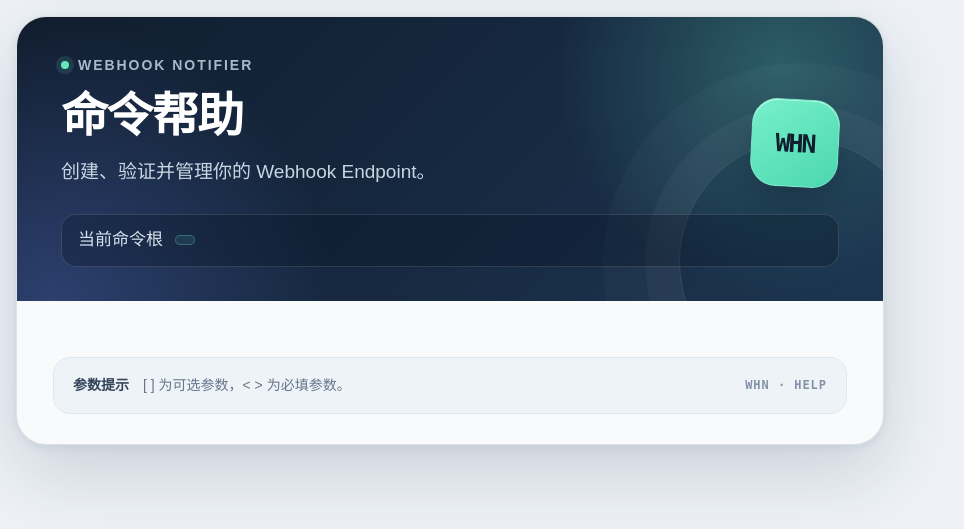
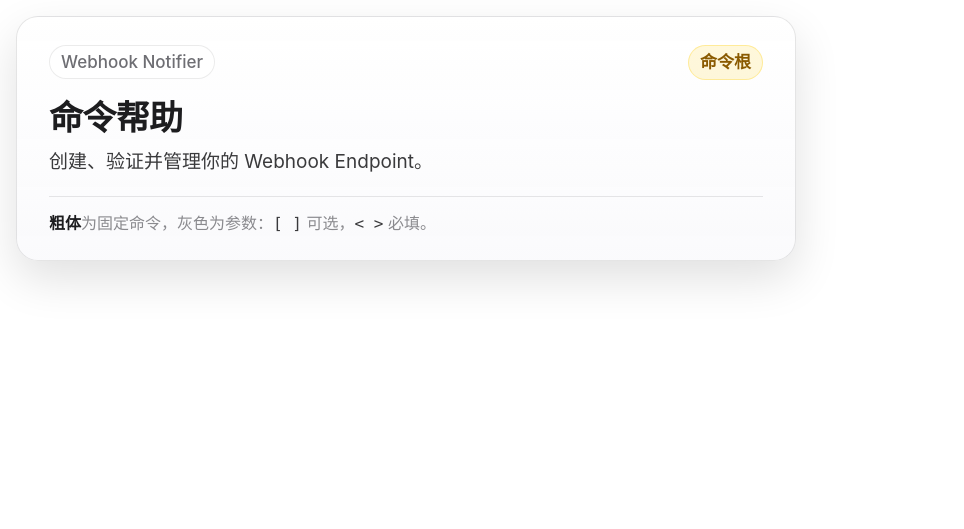
Before and after one commit to AsterleedsGuild0/astrbot_plugin_webhook_notifier, a Python web app: template templates/help_card.html in a window 1280 px wide. Shown: the top 529 px of the page, without its empty margins (0-964 px from the left). Run offline with Jinja, Linux system fonts and the light colour scheme; the template is opened without the code that fills it, so the values that code supplies are empty.

Commit message:
style💄: 按 C2 重设计帮助卡
Refs #38

```diff
--- a/templates/help_card.html
+++ b/templates/help_card.html
@@ -4,439 +4,97 @@
   <meta charset="utf-8">
   <meta name="viewport" content="width=device-width, initial-scale=1">
   <style>
-    * {
-      box-sizing: border-box;
+    * { box-sizing: border-box; }
+    html, body {
+      width: fit-content; min-width: 0; min-height: 0; height: auto; margin: 0; padding: 0;
+      color: #1d1d1f; background: #ffffff;
+      font-family: -apple-system, BlinkMacSystemFont, "SF Pro Text", "PingFang SC", "Hiragino Sans GB", "Microsoft YaHei", sans-serif;
     }
+    body { display: block; padding: 16px; overflow-x: hidden; }
+    .card {
+      width: 780px; max-width: 780px; overflow: hidden;
+      border: 1px solid rgba(0, 0, 0, 0.10); border-radius: 22px;
+      background: linear-gradient(180deg, rgba(255, 255, 255, 0.96), rgba(250, 250, 252, 0.94));
+      box-shadow: 0 18px 46px rgba(0, 0, 0, 0.12), 0 1px 0 rgba(255, 255, 255, 0.80) inset;
+    }
+    .card-inner { padding: 28px 32px 24px; }
+    .topbar { display: table; width: 100%; margin-bottom: 18px; }
+    .topbar > div { display: table-cell; vertical-align: top; }
+    .topbar > div + div { text-align: right; }
+    .pill {
+      display: inline-block; padding: 5px 11px; border: 1px solid rgba(0, 0, 0, 0.08); border-radius: 999px;
+      color: #6e6e73; background: rgba(255, 255, 255, 0.72); font-size: 17px; font-weight: 500; line-height: 1.3;
+    }
+    .pill-root { color: #8a5a00; background: rgba(255, 204, 0, 0.14); border-color: rgba(255, 204, 0, 0.30); font-weight: 600; }
+    .pill code { font-family: "SFMono-Regular", "SF Mono", Menlo, Consolas, "Liberation Mono", "PingFang SC", monospace; font-size: 0.94em; }
+    h1 { margin: 0; font-size: 34px; font-weight: 700; line-height: 1.18; letter-spacing: -0.02em; }
+    .lead { margin: 10px 0 0; color: #3a3a3c; font-size: 19px; line-height: 1.5; }
+    .diagnostic {
+      margin-top: 14px; padding: 12px 16px; border: 1px solid rgba(255, 59, 48, 0.22); border-radius: 14px;
+      color: #9f2d2f; background: rgba(255, 59, 48, 0.08); font-size: 18px; line-height: 1.45;
+    }
+    .fields {
+      margin: 0; padding: 0; list-style: none; overflow: hidden;
+      border: 1px solid rgba(0, 0, 0, 0.08); border-radius: 16px; background: rgba(255, 255, 255, 0.74);
+    }
+    .fields-admin { border-color: rgba(255, 204, 0, 0.45); }
+    .field { display: table; width: 100%; border-top: 1px solid rgba(60, 60, 67, 0.12); }
+    .field:first-child { border-top: 0; }
+    .field-name, .field-value { display: table-cell; vertical-align: top; padding: 12px 16px; line-height: 1.45; }
+    .field-name {
+      width: 384px; color: #8a8a8e; background: rgba(245, 245, 247, 0.55);
+      font-family: "SFMono-Regular", "SF Mono", Menlo, Consolas, "Liberation Mono", "PingFang SC", monospace;
+      font-size: 16px; font-weight: 400; overflow-wrap: anywhere; word-break: break-word;
+    }
+    .fields-admin .field-name { background: rgba(255, 204, 0, 0.10); }
+    .field-value { color: #6e6e73; font-size: 15px; line-height: 1.5; overflow-wrap: anywhere; }
+    .footer { margin-top: 20px; padding-top: 14px; border-top: 1px solid rgba(60, 60, 67, 0.12); color: #8a8a8e; font-size: 16px; line-height: 1.5; }
+    .footer code { font-family: "SFMono-Regular", "SF Mono", Menlo, Consolas, "Liberation Mono", "PingFang SC", monospace; color: #3a3a3c; }
+    .tok { white-space: nowrap; }
 
-    html,
-    body {
-      width: fit-content;
-      min-width: 0;
-      min-height: 0;
-      height: auto;
-      margin: 0;
-      padding: 0;
-      color: #192230;
-      background: #eef2f7;
-      font-family: "Avenir Next", "HarmonyOS Sans SC", "MiSans", "PingFang SC", "Source Han Sans SC", sans-serif;
-    }
-
-    body {
-      display: block;
-      padding: 16px;
-      overflow-x: hidden;
-    }
-
-    .help-card {
-      position: relative;
-      width: 868px;
-      max-width: 868px;
-      overflow: hidden;
-      border: 1px solid rgba(32, 48, 69, 0.12);
-      border-radius: 30px;
-      background: #f8fafc;
-      box-shadow: 0 28px 72px rgba(30, 48, 70, 0.17), 0 2px 10px rgba(30, 48, 70, 0.08);
-    }
-
-    .hero {
-      position: relative;
-      overflow: hidden;
-      padding: 38px 44px 34px;
-      color: #f7fbff;
-      background:
-        radial-gradient(circle at 88% 18%, rgba(99, 230, 190, 0.26) 0, rgba(99, 230, 190, 0) 28%),
-        radial-gradient(circle at 4% 100%, rgba(110, 139, 255, 0.28) 0, rgba(110, 139, 255, 0) 32%),
-        linear-gradient(135deg, #101d2e 0%, #172a42 58%, #1d3551 100%);
-    }
-
-    .hero:after {
-      content: "";
-      position: absolute;
-      right: -42px;
-      bottom: -84px;
-      width: 244px;
-      height: 244px;
-      border: 1px solid rgba(255, 255, 255, 0.12);
-      border-radius: 50%;
-      box-shadow: 0 0 0 34px rgba(255, 255, 255, 0.035), 0 0 0 76px rgba(255, 255, 255, 0.025);
-    }
-
-    .hero-kicker {
-      position: relative;
-      z-index: 1;
-      display: inline-flex;
-      align-items: center;
-      gap: 9px;
-      margin-bottom: 18px;
-      color: #a9b9ca;
-      font-size: 14px;
-      font-weight: 700;
-      letter-spacing: 0.14em;
-    }
-
-    .hero-kicker:before {
-      content: "";
-      width: 8px;
-      height: 8px;
-      border-radius: 50%;
-      background: #63e6be;
-      box-shadow: 0 0 0 5px rgba(99, 230, 190, 0.13);
-    }
-
-    .hero-row {
-      position: relative;
-      z-index: 1;
-      display: flex;
-      align-items: flex-end;
-      justify-content: space-between;
-      gap: 28px;
-    }
-
-    .hero-copy {
-      max-width: 610px;
-    }
-
-    h1 {
-      margin: 0;
-      color: #ffffff;
-      font-size: 47px;
-      font-weight: 750;
-      line-height: 1.08;
-      letter-spacing: -0.035em;
-    }
-
-    .hero-description {
-      margin: 15px 0 0;
-      color: #c9d5e2;
-      font-size: 19px;
-      line-height: 1.6;
-    }
-
-    .hero-mark {
-      position: relative;
-      flex: 0 0 auto;
-      width: 88px;
-      height: 88px;
-      border: 1px solid rgba(255, 255, 255, 0.17);
-      border-radius: 26px;
-      color: #101d2e;
-      background: linear-gradient(145deg, #77f0ca, #4bd7b0);
-      box-shadow: 0 18px 38px rgba(7, 18, 32, 0.28), 0 1px 0 rgba(255, 255, 255, 0.5) inset;
-      font-family: "JetBrains Mono", "SFMono-Regular", "Cascadia Code", monospace;
-      font-size: 25px;
-      font-weight: 800;
-      line-height: 88px;
-      text-align: center;
-      letter-spacing: -0.08em;
-      transform: rotate(3deg);
-    }
-
-    .wake-note {
-      position: relative;
-      z-index: 1;
-      display: flex;
-      align-items: center;
-      gap: 12px;
-      margin-top: 27px;
-      padding: 13px 16px;
-      border: 1px solid rgba(255, 255, 255, 0.13);
-      border-radius: 15px;
-      color: #d8e2ec;
-      background: rgba(6, 16, 29, 0.28);
-      font-size: 17px;
-      line-height: 1.45;
-    }
-
-    .wake-note code {
-      display: inline-block;
-      padding: 4px 9px;
-      border: 1px solid rgba(99, 230, 190, 0.3);
-      border-radius: 9px;
-      color: #82f2d0;
-      background: rgba(99, 230, 190, 0.1);
-      font-family: "JetBrains Mono", "SFMono-Regular", "Cascadia Code", monospace;
-      font-size: 16px;
-      font-weight: 750;
-    }
-
-    .content {
-      padding: 34px 36px 30px;
-    }
-
-    .section-grid {
-      display: grid;
-      grid-template-columns: 1fr 1fr;
-      gap: 18px;
-    }
-
-    .section {
-      position: relative;
-      padding: 24px;
-      border: 1px solid #dfe6ee;
-      border-radius: 22px;
-      background: #ffffff;
-      box-shadow: 0 8px 24px rgba(33, 50, 72, 0.055);
-    }
-
-    .section:first-child {
-      grid-column: 1 / -1;
-    }
-
-    .section-head {
-      display: flex;
-      align-items: flex-start;
-      gap: 14px;
-      margin-bottom: 18px;
-    }
-
-    .section-number {
-      flex: 0 0 auto;
-      width: 42px;
-      height: 42px;
-      border-radius: 13px;
-      font-family: "JetBrains Mono", "SFMono-Regular", "Cascadia Code", monospace;
-      font-size: 14px;
-      font-weight: 800;
-      line-height: 42px;
-      text-align: center;
-    }
-
-    .tone-mint .section-number {
-      color: #08765c;
-      background: #d9f8ed;
-    }
-
-    .tone-blue .section-number {
-      color: #315fb0;
-      background: #e6efff;
-    }
-
-    .tone-violet .section-number {
-      color: #6742a5;
-      background: #efe8fb;
-    }
-
-    .section-title {
-      margin: 1px 0 5px;
-      color: #172334;
-      font-size: 22px;
-      font-weight: 750;
-      line-height: 1.25;
-      letter-spacing: -0.015em;
-    }
-
-    .section-description {
-      margin: 0;
-      color: #718096;
-      font-size: 15px;
-      line-height: 1.52;
-    }
-
-    .commands {
-      display: grid;
-      gap: 10px;
-    }
-
-    .command {
-      position: relative;
-      padding: 13px 14px 12px 16px;
-      border: 1px solid #e5eaf0;
-      border-radius: 14px;
-      background: #f8fafc;
-    }
-
-    .command:before {
-      content: "";
-      position: absolute;
-      left: -1px;
-      top: 12px;
-      bottom: 12px;
-      width: 3px;
-      border-radius: 0 4px 4px 0;
-      background: #63e6be;
-    }
-
-    .tone-blue .command:before {
-      background: #6e8bff;
-    }
-
-    .tone-violet .command:before {
-      background: #9b7bd1;
-    }
-
-    .command code {
-      display: block;
-      color: #172334;
-      font-family: "JetBrains Mono", "SFMono-Regular", "Cascadia Code", monospace;
-      font-size: 16px;
-      font-weight: 750;
-      line-height: 1.45;
-      overflow-wrap: anywhere;
-      word-break: break-word;
-    }
-
-    .command p {
-      margin: 5px 0 0;
-      color: #718096;
-      font-size: 14px;
-      line-height: 1.48;
-    }
-
-    .admin-section {
-      margin-top: 18px;
-      padding: 25px;
-      border: 1px solid #e6d19d;
-      border-radius: 22px;
-      background: linear-gradient(135deg, #fffaf0, #fff6df);
-      box-shadow: 0 8px 24px rgba(95, 68, 21, 0.06);
-    }
-
-    .admin-section .section-number {
-      color: #8a5b0a;
-      background: #f9dfa4;
-    }
-
-    .admin-section .section-head {
-      margin-bottom: 16px;
-    }
-
-    .admin-notice {
-      display: inline-block;
-      margin-top: 3px;
-      padding: 4px 9px;
-      border: 1px solid #e7c97f;
-      border-radius: 999px;
-      color: #805815;
-      background: rgba(255, 255, 255, 0.6);
-      font-size: 13px;
-      font-weight: 750;
-      line-height: 1.4;
-    }
-
-    .admin-commands {
-      display: grid;
-      grid-template-columns: 0.72fr 1.28fr;
-      gap: 10px;
-    }
-
-    .admin-commands .command:last-child {
-      grid-column: 1 / -1;
-    }
-
-    .admin-section .command {
-      min-width: 0;
-      background: rgba(255, 255, 255, 0.72);
-      border-color: #ead8ac;
-    }
-
-    .admin-section .command:before {
-      background: #e0a72e;
-    }
-
-    .admin-section .command code {
-      font-size: 15px;
-    }
-
-    .footer {
-      display: flex;
-      align-items: center;
-      justify-content: space-between;
-      gap: 22px;
-      margin-top: 22px;
-      padding: 17px 19px;
-      border: 1px solid #e0e7ef;
-      border-radius: 17px;
-      color: #66758a;
-      background: #eef3f8;
-      font-size: 14px;
-      line-height: 1.5;
-    }
-
-    .footer strong {
-      color: #34445a;
-      font-weight: 750;
-    }
-
-    .footer-mark {
-      flex: 0 0 auto;
-      color: #8492a6;
-      font-family: "JetBrains Mono", "SFMono-Regular", "Cascadia Code", monospace;
-      font-size: 12px;
-      font-weight: 700;
-      letter-spacing: 0.08em;
-    }
+    .section-head { display: flex; align-items: center; gap: 10px; margin: 30px 0 0; }
+    .num { flex: none; width: 26px; height: 26px; border-radius: 50%; background: #e7e7e2; color: #1d1d1f; font-size: 14px; font-weight: 800; line-height: 26px; text-align: center; }
+    .num-admin { color: #ffd23f; background: #1d1d1f; }
+    .section-title { color: #1d1d1f; font-size: 20px; font-weight: 700; line-height: 1.3; }
+    .section-head .admin { margin-left: 2px; padding: 2px 10px; border: 1px solid rgba(255, 204, 0, 0.30); border-radius: 999px; color: #8a5a00; background: rgba(255, 204, 0, 0.14); font-size: 14px; font-weight: 600; }
+    .section-description { margin: 4px 0 10px 36px; color: #8a8a8e; font-size: 15px; line-height: 1.5; }
+    .section-head + .fields { margin-top: 10px; }
+    .tok-root { color: #a1a1a6; }
+    .tok-word { color: #1d1d1f; font-weight: 700; }
+    .tok-arg { color: #8a8a8e; }
+    .legend-word { color: #1d1d1f; font-weight: 700; }
+    .legend-arg { color: #8a8a8e; }
   </style>
 </head>
 <body>
-  <main class="help-card">
-    <header class="hero">
-      <div class="hero-kicker">WEBHOOK NOTIFIER</div>
-      <div class="hero-row">
-        <div class="hero-copy">
+  <main class="card"><div class="card-inner">
+    <div class="topbar">
+      <div><span class="pill">Webhook Notifier</span></div>
+      <div><span class="pill pill-root">命令根 <code>{{ event.command_root|e }}</code></span></div>
+    </div>
     <h1>命令帮助</h1>
-          <p class="hero-description">创建、验证并管理你的 Webhook Endpoint。</p>
-        </div>
-        <div class="hero-mark">WHN</div>
-      </div>
-      <div class="wake-note">
-        <span>当前命令根</span>
-        <code>{{ event.command_root|e }}</code>
-      </div>
-      {% if event.config_error %}
-      <div class="wake-note">
-        <span>{{ event.diagnostic|e }}</span>
-      </div>
-      {% endif %}
-    </header>
+    <p class="lead">创建、验证并管理你的 Webhook Endpoint。</p>
+    {% if event.config_error %}<div class="diagnostic">{{ event.diagnostic|e }}</div>{% endif %}
 
-    <div class="content">
-      <div class="section-grid">
     {% for section in event.sections %}
-        <section class="section tone-{{ section.tone|e }}">
-          <div class="section-head">
-            <div class="section-number">{{ section.number|e }}</div>
-            <div>
-              <h2 class="section-title">{{ section.title|e }}</h2>
-              <p class="section-description">{{ section.description|e }}</p>
-            </div>
-          </div>
-          <div class="commands">
+    <div class="section-head"><span class="num">{{ section.number|int }}</span><span class="section-title">{{ section.title|e }}</span></div><p class="section-description">{{ section.description|e }}</p>
+    <ul class="fields">
       {% for command in section.commands %}
-            <div class="command">
-              <code>{{ command.syntax|e }}</code>
-              <p>{{ command.description|e }}</p>
-            </div>
+      <li class="field"><div class="field-name">{% for part in command.syntax.split(" ") %}<span class="tok {% if loop.first %}tok-root{% elif part[:1] in "<[" %}tok-arg{% else %}tok-word{% endif %}">{{ part|e }}</span>{% if not loop.last %} {% endif %}{% endfor %}</div><div class="field-value">{{ command.description|e }}</div></li>
       {% endfor %}
-          </div>
-        </section>
+    </ul>
     {% endfor %}
-      </div>
 
     {% if event.admin_section %}
-      <section class="admin-section">
-        <div class="section-head">
-          <div class="section-number">{{ event.admin_section.number|e }}</div>
-          <div>
-            <h2 class="section-title">{{ event.admin_section.title|e }}</h2>
-            <div class="admin-notice">{{ event.admin_section.description|e }}</div>
-          </div>
-        </div>
-        <div class="admin-commands">
+    <div class="section-head"><span class="num num-admin">{{ event.admin_section.number|int }}</span><span class="section-title">{{ event.admin_section.title|e }}</span><span class="admin">{{ event.admin_section.description|e }}</span></div>
+    <ul class="fields fields-admin">
       {% for command in event.admin_section.commands %}
-          <div class="command">
-            <code>{{ command.syntax|e }}</code>
-            <p>{{ command.description|e }}</p>
-          </div>
+      <li class="field"><div class="field-name">{% for part in command.syntax.split(" ") %}<span class="tok {% if loop.first %}tok-root{% elif part[:1] in "<[" %}tok-arg{% else %}tok-word{% endif %}">{{ part|e }}</span>{% if not loop.last %} {% endif %}{% endfor %}</div><div class="field-value">{{ command.description|e }}</div></li>
       {% endfor %}
-        </div>
-      </section>
+    </ul>
     {% endif %}
 
-      <footer class="footer">
-        <span><strong>参数提示</strong>　[ ] 为可选参数，&lt; &gt; 为必填参数。</span>
-        <span class="footer-mark">WHN · HELP</span>
-      </footer>
-    </div>
-  </main>
+    <div class="footer"><span class="legend-word">粗体</span>为固定命令，<span class="legend-arg">灰色</span>为参数：<code>[ ]</code> 可选，<code>&lt; &gt;</code> 必填。</div>
+  </div></main>
 </body>
 </html>
```
Also changed, not shown: core/help_card.py (+2 -6 lines), docs/command-reference.md (+2 -0 lines), tests/test_help_card.py (+29 -17 lines), CHANGELOG.md. Lines whose indentation alone changed are shown as unchanged.
